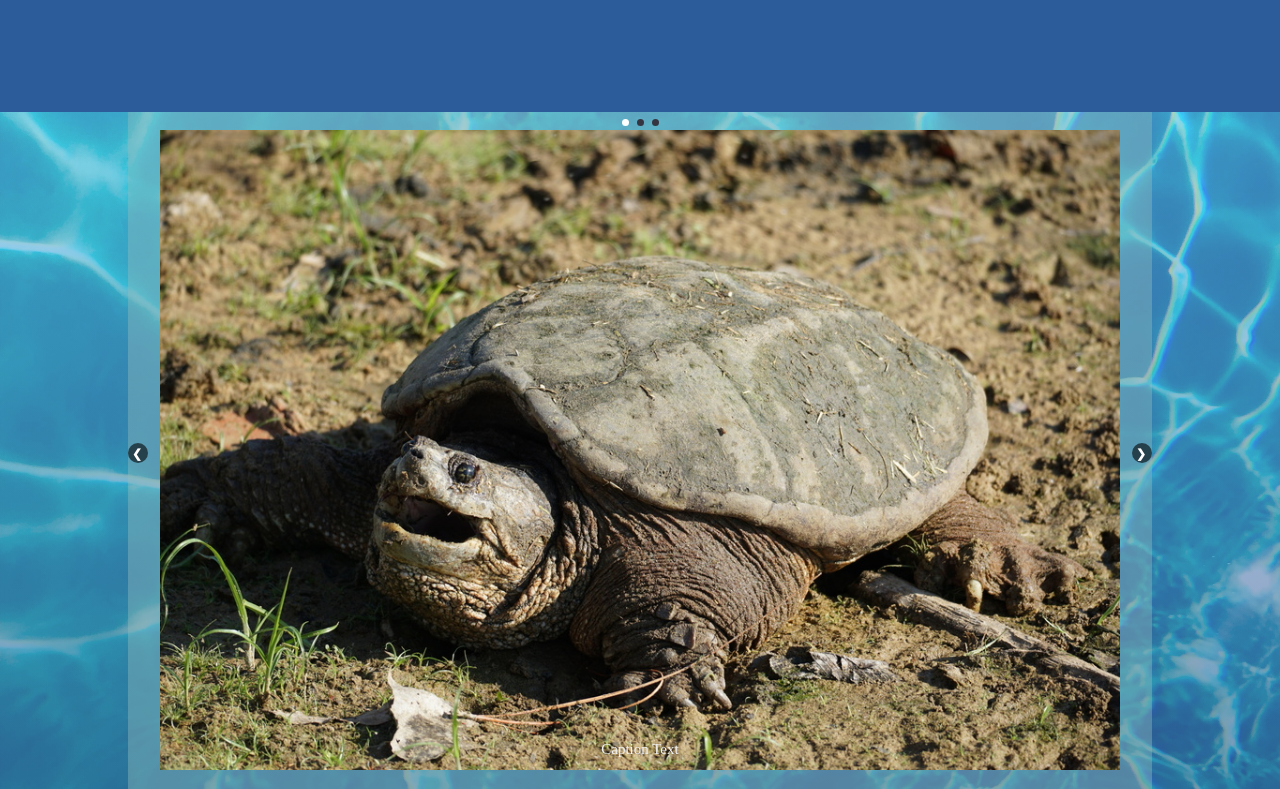
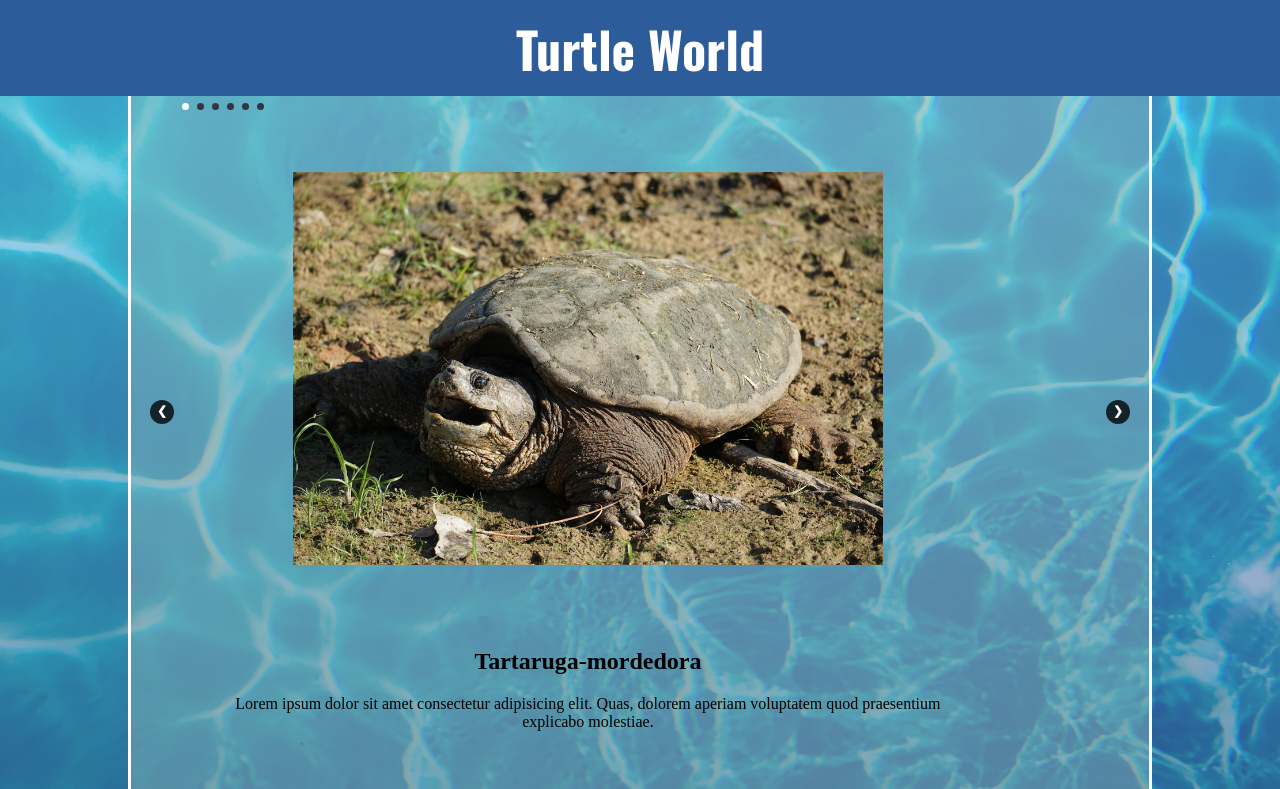
Before and after one commit to 07-mvieira/tartarugas, a plain HTML site: page index.html in a window 1280 px wide. Shown: the top 789 px of the page. Drawn offline with nearby package versions, Linux system fonts and the light colour scheme.

Commit message:
acho q eu quebrei mais do q eu consertei aaaaaaaaaaaa

```diff
--- a/index.html
+++ b/index.html
@@ -4,22 +4,29 @@
     <meta charset="UTF-8">
     <meta name="viewport" content="width=device-width, initial-scale=1.0">
     <link rel="stylesheet" href="style.css">
-    <title>Document</title>
+    <title>Turtle World</title>
 </head>
 <body>
 <div id="bg-gradient">
-    <header></header>
+    <header>Turtle World</header>
     <main>
         <div class="slideshow">
             <div id="dots">
                 <span class="dot" onclick="currentSlide(1)"></span>
                 <span class="dot" onclick="currentSlide(2)"></span>
                 <span class="dot" onclick="currentSlide(3)"></span>
+                <span class="dot" onclick="currentSlide(4)"></span>
+                <span class="dot" onclick="currentSlide(5)"></span>
+                <span class="dot" onclick="currentSlide(6)"></span>
             </div>
             <div class="slide">
-                <img src="files/large.jpeg">
-                <div class="text-container">
-                    <div class=text>Caption Text</div>
+                <figure>
+                    <img src="files/large.jpeg">
+                    <figcaption>
+                        <h2>Tartaruga-mordedora</h2>
+                        <p>Lorem ipsum dolor sit amet consectetur adipisicing elit. Quas, dolorem aperiam voluptatem quod praesentium explicabo molestiae.</p>
+                    </figcaption>
+                </figure>
                 </div>
             </div>
 
--- a/style.css
+++ b/style.css
@@ -1,3 +1,5 @@
+@import url('https://fonts.googleapis.com/css2?family=Oswald:wght@700&display=swap');
+
 body{
   background-image: url("files/bg.jpg");
   background-attachment: fixed;
@@ -15,23 +17,32 @@ body{
 }
 
 header{
+  display: flex;
   background-color: #2c5c9a;
-    height: 7rem;
+  color: #ffffff;
+  font-size: 50px;
+  font-family: 'Oswald', sans-serif;
+  height: 6rem;
   width: 100%;
+  padding: 8px;
   top: 0;
-    transition: 0.4s;
+  align-items: center;
+  justify-content: center;
 }
 
 main{
   display: flex;
   flex-direction: column;
   background-color: #93bcbb69;
+  border-left: solid #ffffff 3px;
+  border-right: solid #ffffff 3px;
   margin-left: 10%;
   margin-right: 10%;
   margin-top: auto;
   width: auto;
   height: 2000px;
-    z-index: 1;
+  text-align: center;
+  z-index: 2;
 }
 
 .button{
@@ -49,12 +60,44 @@ main{
 .slideshow {
   position: relative;
   margin: 0;
+  margin-left: auto;
+  margin-right: auto;
+  align-items: center;
+  text-align: center;
+  z-index: 1;
+}
+
+.prev, .next {
+  cursor: pointer;
+  position: absolute;
+  top: 50%;
+  width: 24px;
+  height: 24px;
+  padding: 4px;
+  color: white;
+  font-weight: bold;
+  font-size: 12px;
+  background-color: #000000c6;
+  border-radius: 100%;
+  user-select: none;
+  z-index: 0;
+}
+
+.prev{
+  left: 150px;
+}
+
+.next {
+  right: 150px;
 }
 
 #dots{
+  position: absolute;
+  align-content: center;
   text-align: center;
-    bottom: 100%;
-    z-index: 0;
+  justify-content: center;
+  bottom: -300;
+  z-index: 5;
 }
 
 .dot {
@@ -63,52 +106,34 @@ main{
   width: 7px;
   margin: 0 2px;
   background-color: #353542;
-    border-radius: 50%;
+  border-radius: 200%;
   display: inline-block;
   transition: background-color 0.6s ease;
+  text-align: center;
 }
 
 .active, .dot:hover {
   background-color: #ffffff;
 }
-/* Hide the images by default */
+
 .slide {
   display: none;
 }
 
-.slide img{
-    width: 100%;
-    height: 40rem;
-    object-fit: contain;
+.slide figure{
+  width: 80%;
+  height: 32rem;
+  justify-content: center;
+  align-content: center;
 }
 
-
-
-/* Next & previous buttons */
-.prev, .next {
-  cursor: pointer;
-  position: absolute;
-  top: 50%;
-  width: 20px;
-  height: 20px;
-  padding: 4px;
-  color: white;
-  font-weight: bold;
-  font-size: 12px;
-  background-color: rgba(0, 0, 0, 0.584);
-  border-radius: 100%;
-  user-select: none;
-  z-index: 0;
+.slide img{
+  margin: auto;
+  width: inherit;
+  height: inherit;
+  object-fit: contain;
+  z-index: 1;
 }
-
-/* Position the "next button" to the right */
-
-.next {
-  right: 0;
-}
-
-/* On hover, add a black background color with a little bit see-through */
-
 
 /* Caption text */
 .text {
```
Lines whose indentation alone changed are shown as unchanged.
